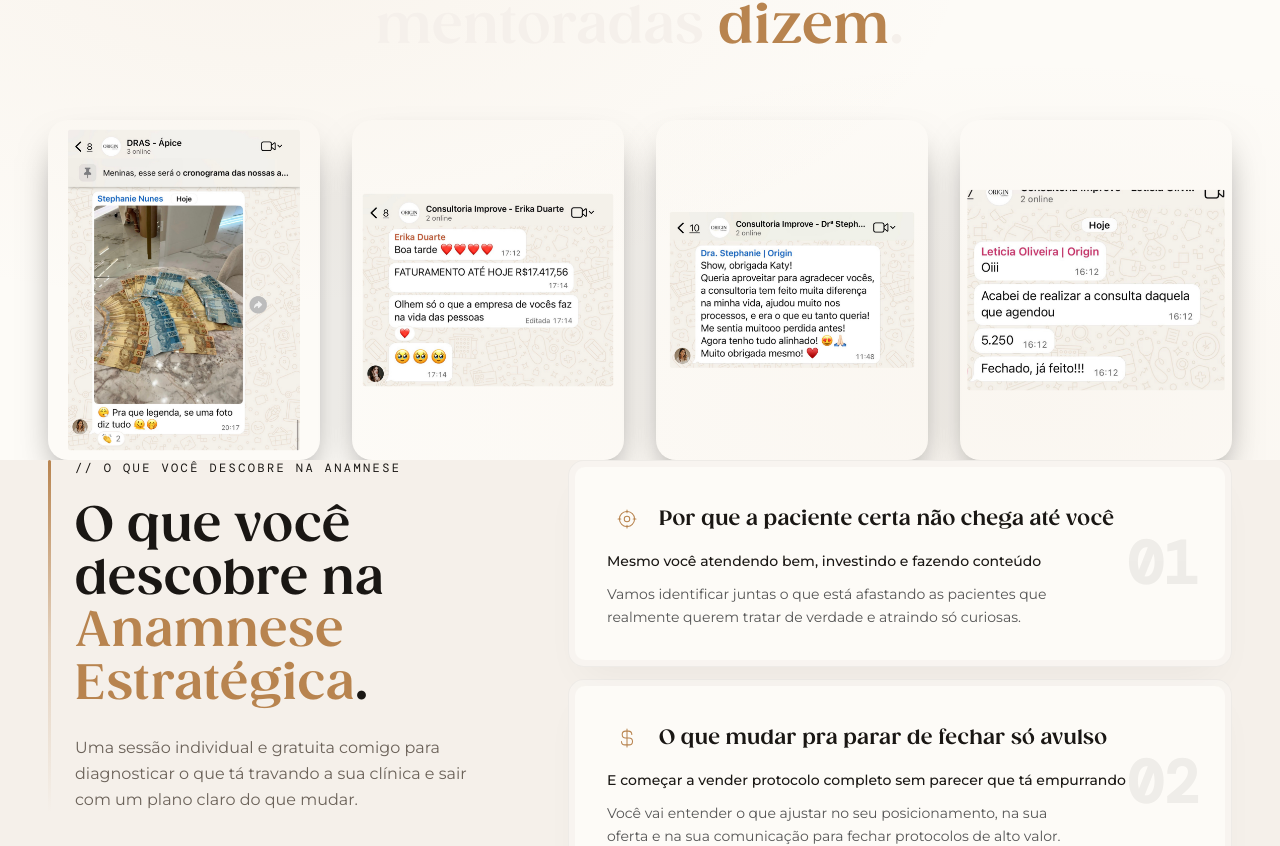
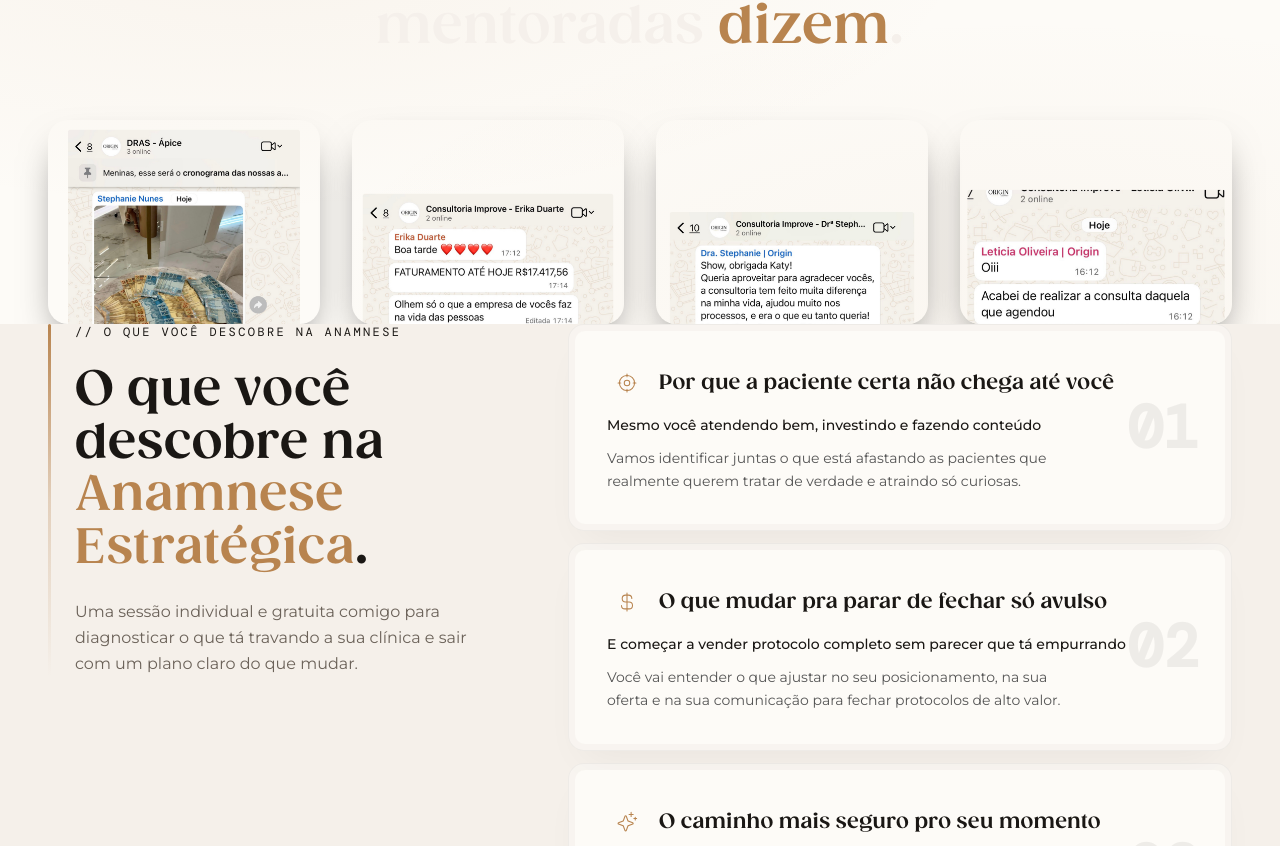
Before and after one commit to etheryscompany-sys/funil-harmonizacao-lp, a Next.js app: page / in a window 1280 px wide. Shown: the part 1980-2826 px from the top of the page. Built offline with nearby package versions, Linux system fonts and the light colour scheme.

Commit message:
style: fix vertical image gaps by tightly cropping inherent black space via css

```diff
--- a/src/components/FeedbackSection.tsx
+++ b/src/components/FeedbackSection.tsx
@@ -92,7 +92,7 @@ export default function FeedbackSection() {
               <img
                 src={item.src}
                 alt={item.alt}
-                className="w-full h-auto rounded-[1.25rem] overflow-hidden flex-1 self-stretch transition-transform duration-700 hover:scale-[1.02] shadow-[0_20px_40px_-15px_rgba(0,0,0,0.6)]"
+                className="w-full aspect-[5/4] md:aspect-[4/3] object-cover object-top rounded-[1.25rem] overflow-hidden transition-transform duration-700 hover:scale-[1.02] shadow-[0_20px_40px_-15px_rgba(0,0,0,0.6)]"
               />
             </motion.div>
           ))}
```
